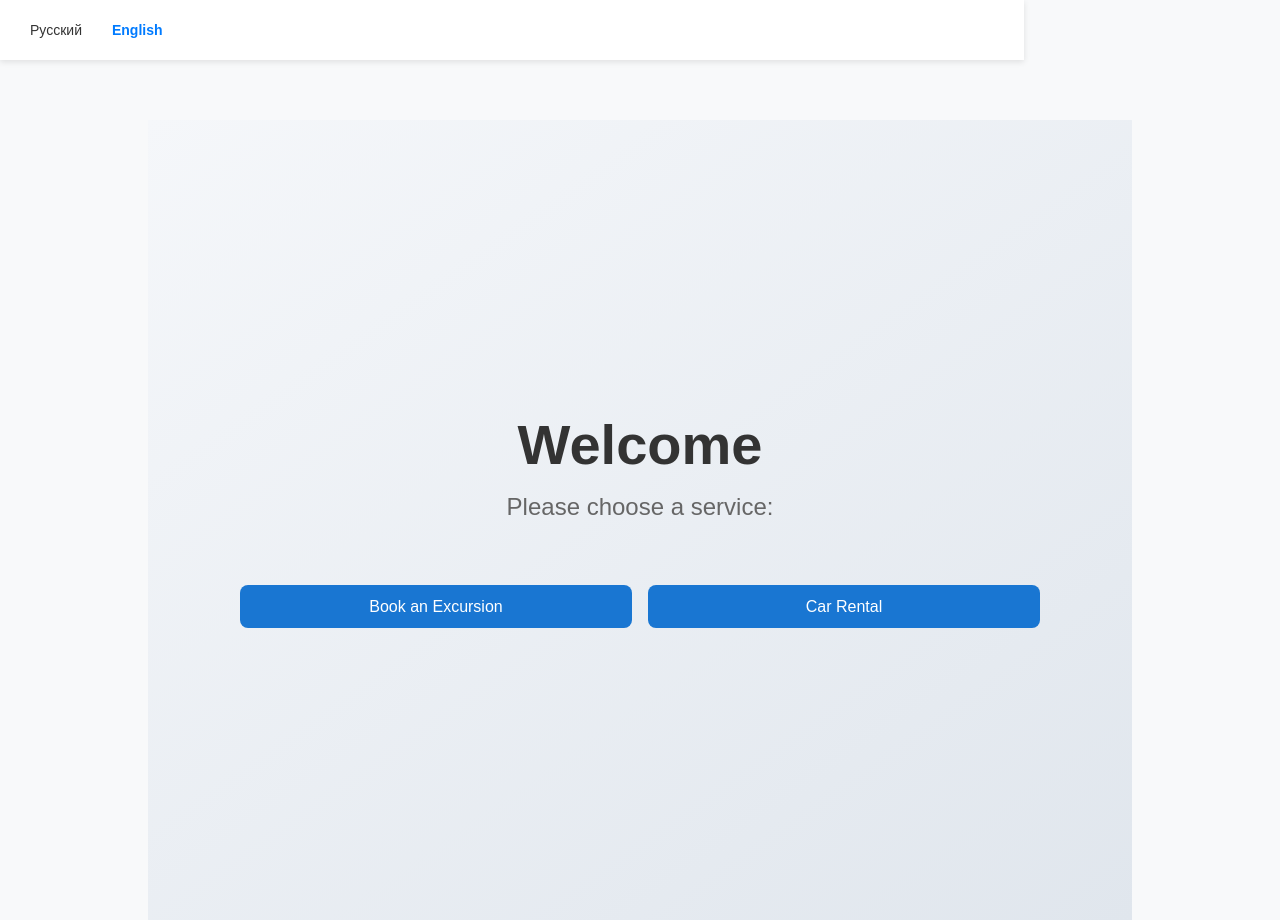
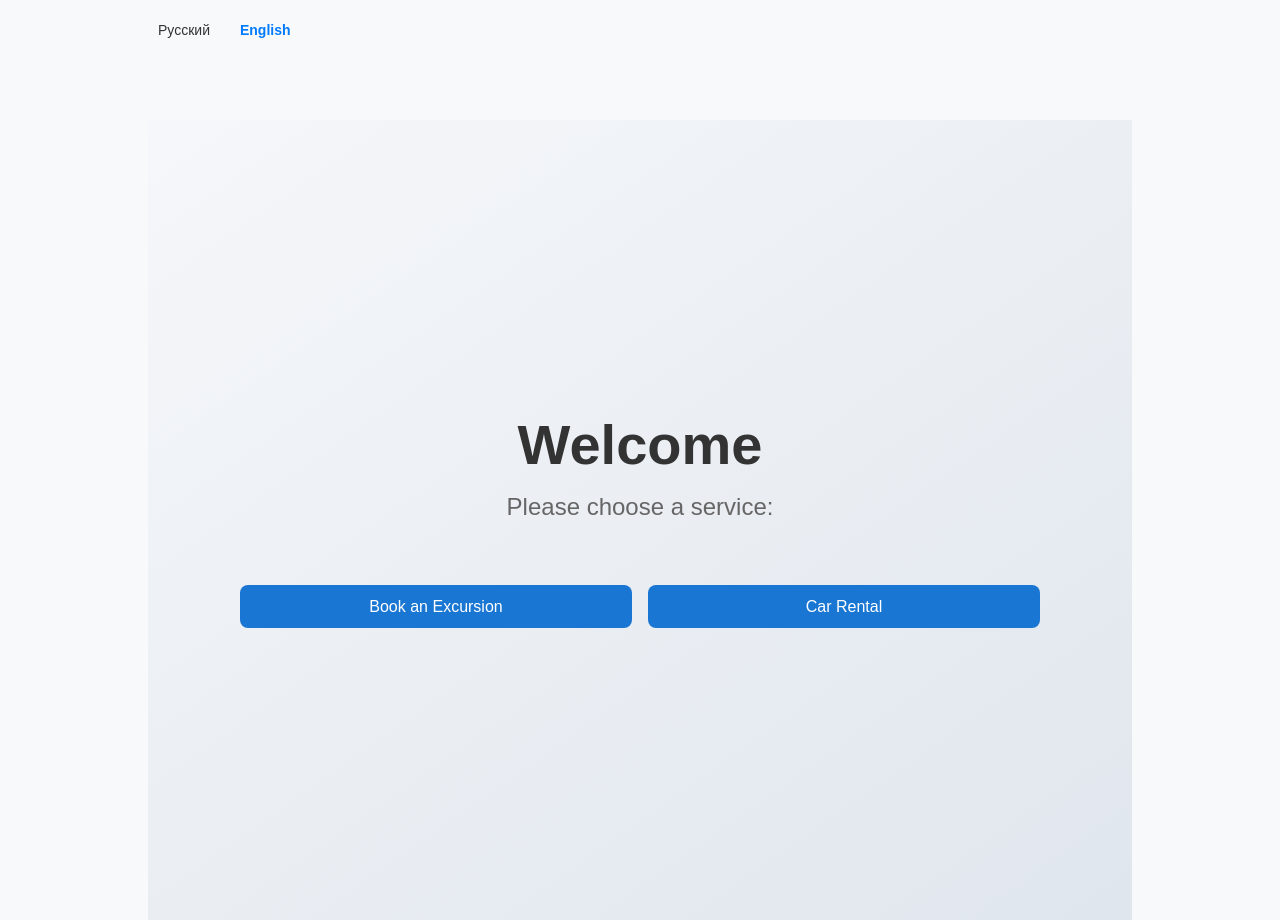
Before and after one commit to kuanysh-bk/kuks-booking, a React (Vite) app: page / in a window 1280 px wide. Built offline with nearby package versions, Linux system fonts and the light colour scheme.

Commit message:
update header.css

```diff
--- a/src/components/Header.css
+++ b/src/components/Header.css
@@ -1,16 +1,12 @@
 .header {
-  position: center;
-  top: 0;
-  left: 0;
-  width: 1024px;
+  width: 100%;
+  max-width: 1024px;
+  margin: 0 auto;
   height: 60px;
-  background: white;
-  padding: 0 20px;
   display: flex;
   align-items: center;
   justify-content: space-between;
-  box-shadow: 0 2px 6px rgba(0, 0, 0, 0.1);
-  z-index: 1000;
+  padding: 0 20px;
 }
 
 .language-selector {
```
